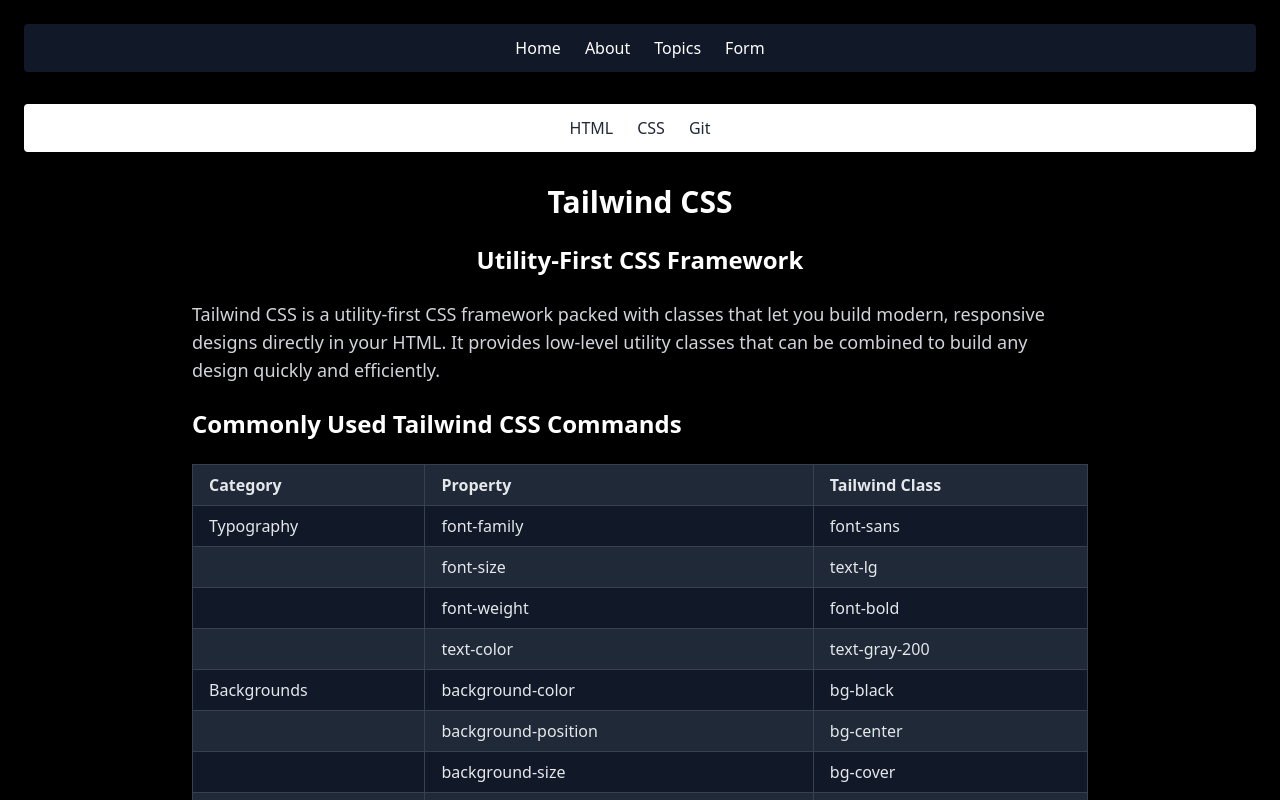
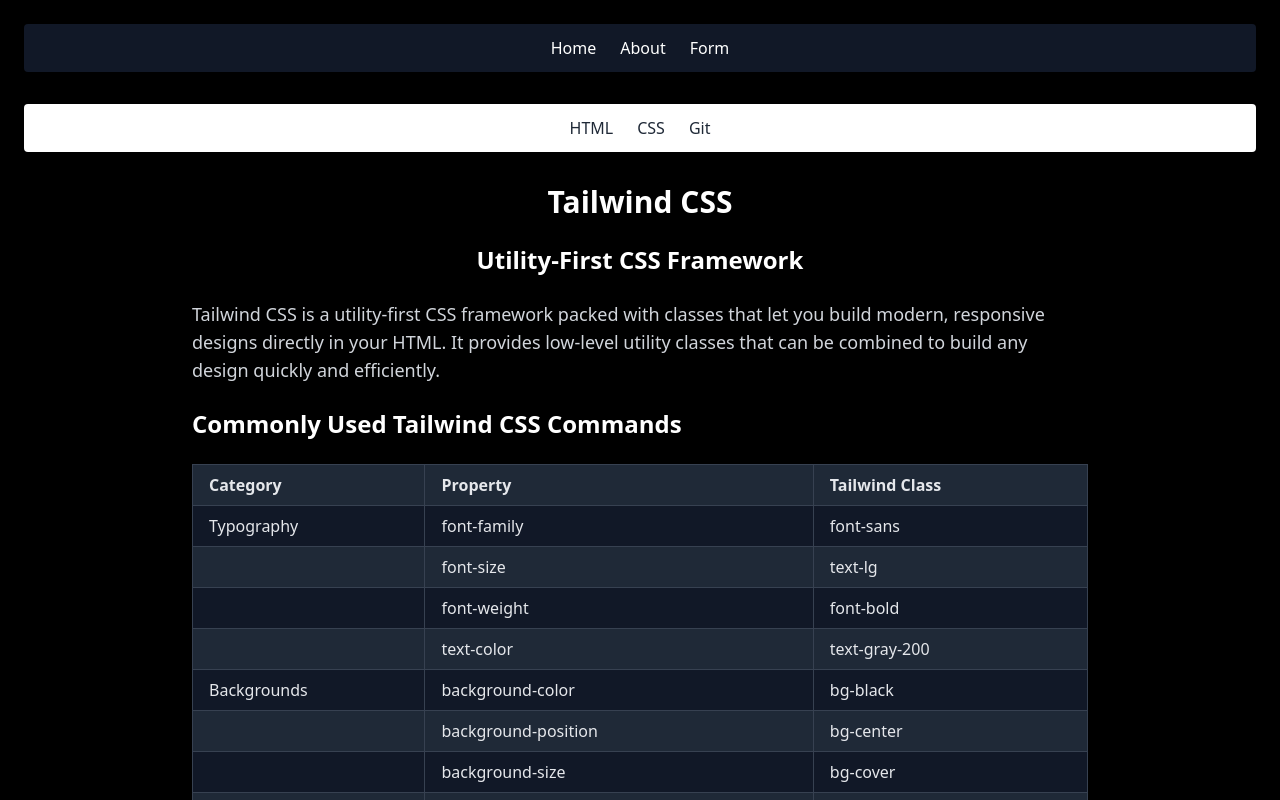
Before and after one commit to shinshyn/midprac, a plain HTML site: page tailwind.html in a window 1280 px wide. Shown: the top 800 px of the page. Drawn offline with nearby package versions, Linux system fonts and the light colour scheme.

Commit message:
Update tailwind.html

```diff
--- a/tailwind.html
+++ b/tailwind.html
@@ -12,7 +12,6 @@
     >
       <a href="index.html" class="hover:text-gray-400 transition">Home</a>
       <a href="about.html" class="hover:text-gray-400 transition">About</a>
-      <a href="topics.html" class="hover:text-gray-400 transition">Topics</a>
       <a href="form.html" class="hover:text-gray-400 transition">Form</a>
     </nav>
 
```
